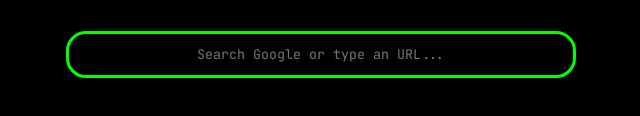
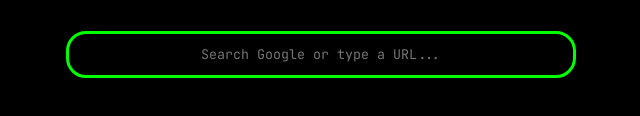
Before and after one commit to molkify/prism, a plain HTML site: page index.html in a window 1280 px wide. Shown: the part 168-284 px from the top of the page, 319-959 px from the left. Drawn offline with Linux system fonts and the light colour scheme.

Commit message:
Update index.html

```diff
--- a/index.html
+++ b/index.html
@@ -20,11 +20,9 @@
     </div>
 
     <h1>Project: Prism</h1>
-    <div id="search-container">
         <form id="uv-form">
             <input id="uv-search-engine" value="https://www.google.com/search?q=%s" type="hidden">
-            <input id="uv-address" type="text" placeholder="Search Google or type an URL...">
+            <input id="uv-address" type="text" placeholder="Search Google or type a URL...">
         </form>
-    </div>
 </body>
 </html>
```
